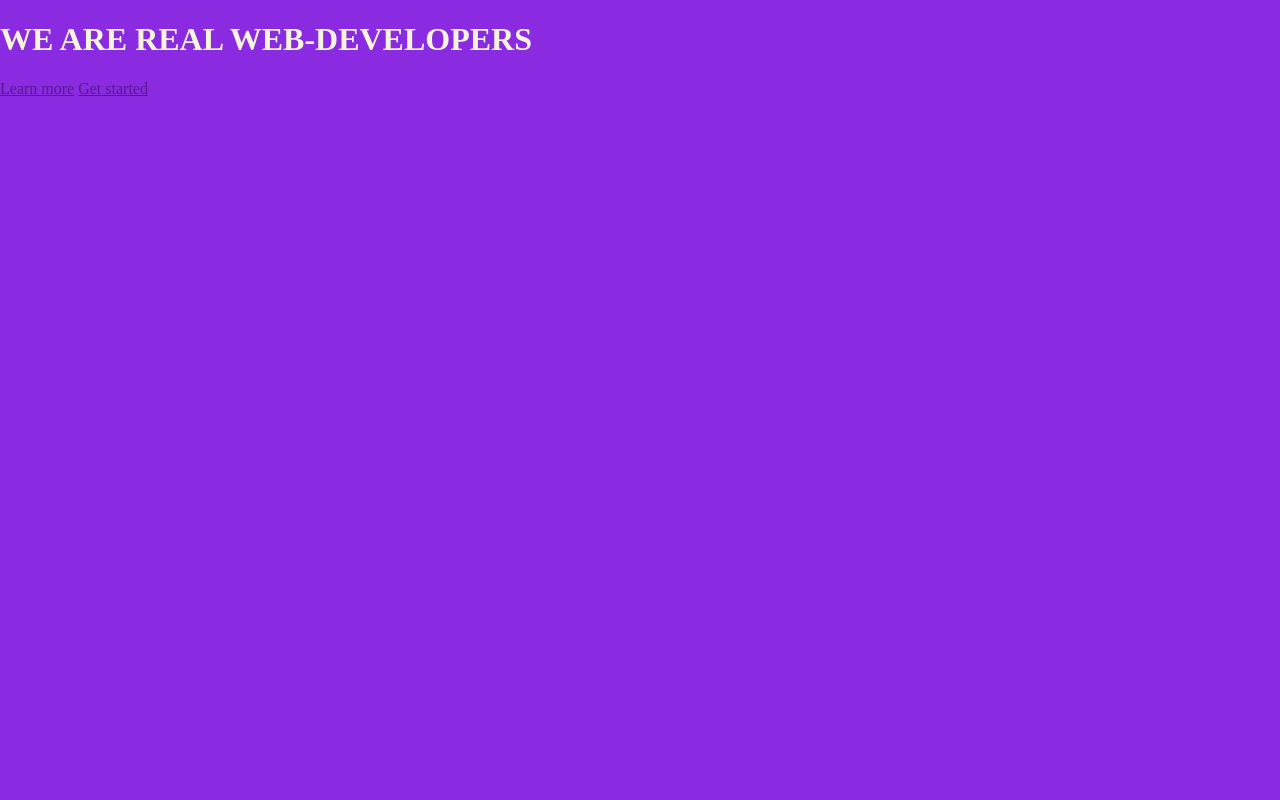
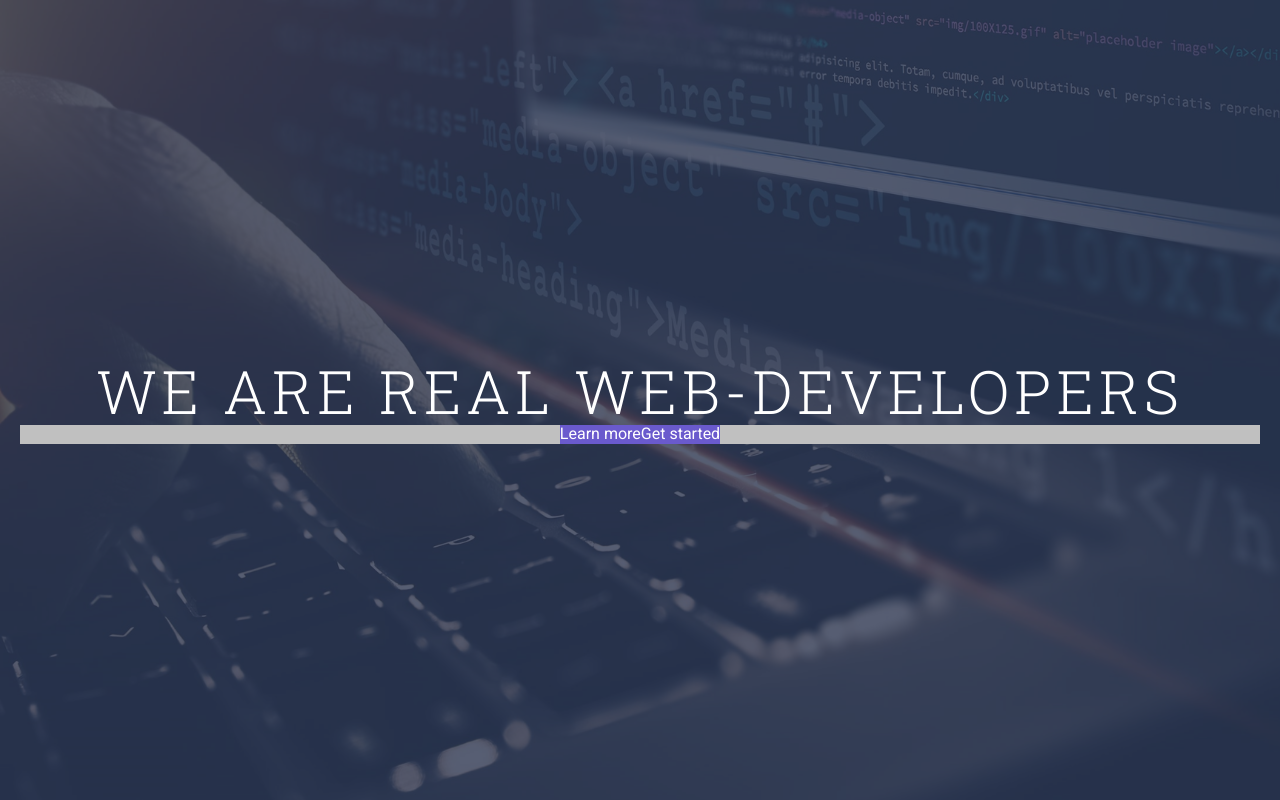
Before and after one commit to AlexandrLoboyko/grid-template-init-project, a website: page index.html in a window 1280 px wide. Drawn offline with Linux system fonts and the light colour scheme.

Commit message:
Работа со стилем Header

```diff
--- a/assets/css/style.css
+++ b/assets/css/style.css
@@ -1,4 +1,79 @@
-body {
-  background-color: blueviolet;
-  color: beige;
+*,
+* ::after,
+*::before {
+  box-sizing: border-box;
 }
+
+html {
+  font-family: "Roboto", sans-serif;
+  color: #637588;
+  font-size: 16px;
+  overflow-y: scroll;
+}
+
+h1 {
+  font-family: "Roboto Slab", serif;
+  font-size: 3.75rem;
+  letter-spacing: 0.08em;
+  font-weight: 300;
+  text-align: center;
+}
+
+a {
+  text-decoration: none;
+  color: #ffffff;
+}
+.btn {
+  background-color: slateblue;
+}
+
+/* HEADER */
+.header {
+  display: grid;
+  align-content: center;
+  position: relative;
+  background-color: #2d3651;
+  color: #ffffff;
+  min-height: 100vh;
+  background-image: url(../img/img-header.png);
+  background-size: cover;
+  background-position: center;
+}
+
+.header-content {
+  position: relative;
+  z-index: 1;
+}
+
+.header-content__container {
+  max-width: 1340px;
+  margin: 0 auto;
+  padding-left: 20px;
+  padding-right: 20px;
+}
+
+.header-content__title {
+  margin: 0;
+}
+
+.header-content__actions {
+  background-color: silver;
+  display: flex;
+  justify-content: center;
+}
+
+.header-menu {
+  position: absolute;
+  height: 10px;
+  z-index: 1;
+  background-color: seagreen;
+  top: 0;
+  left: 0;
+}
+
+.header-overlay {
+  background-color: #2d3651;
+  position: absolute;
+  inset: 0;
+  opacity: 0.8;
+}
```
